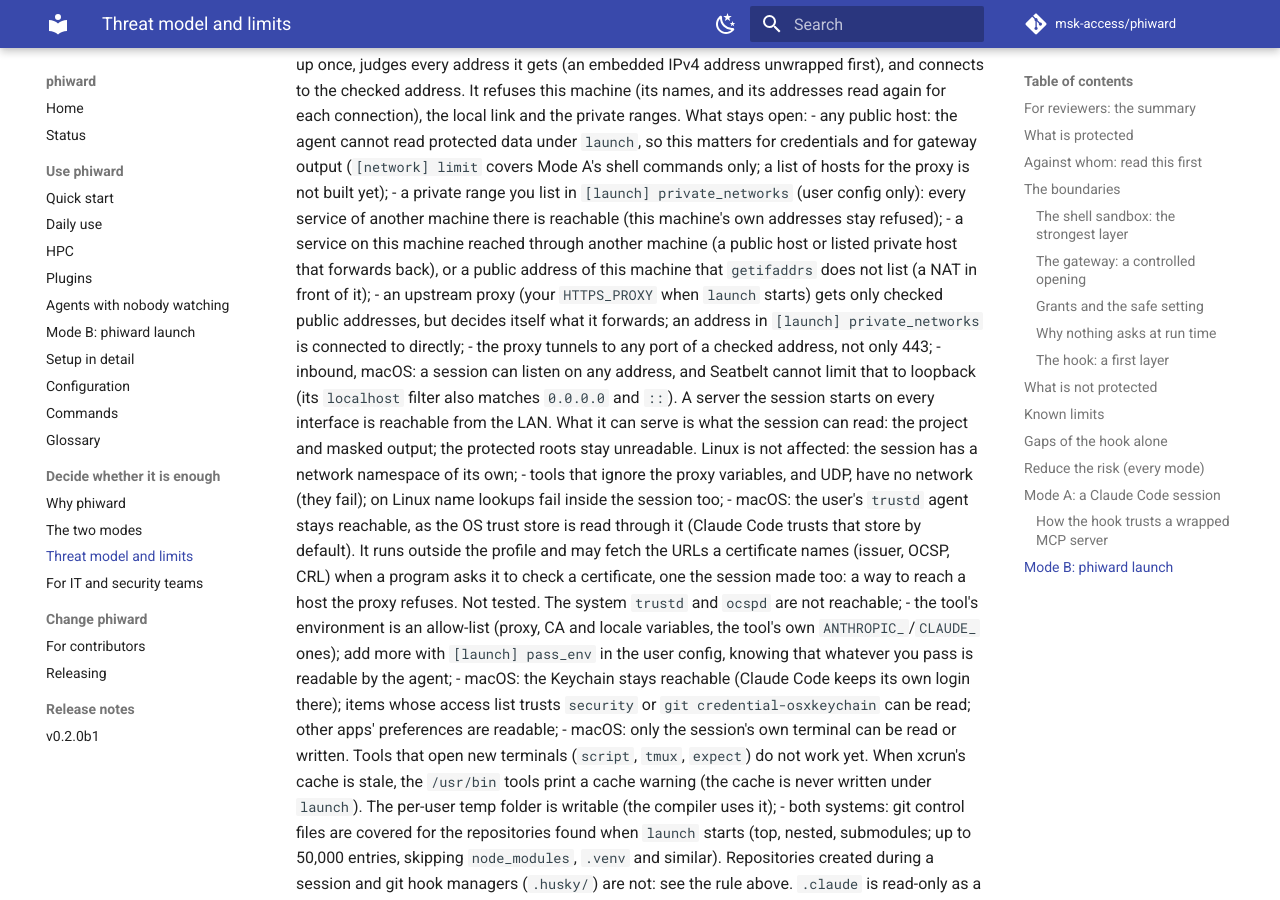
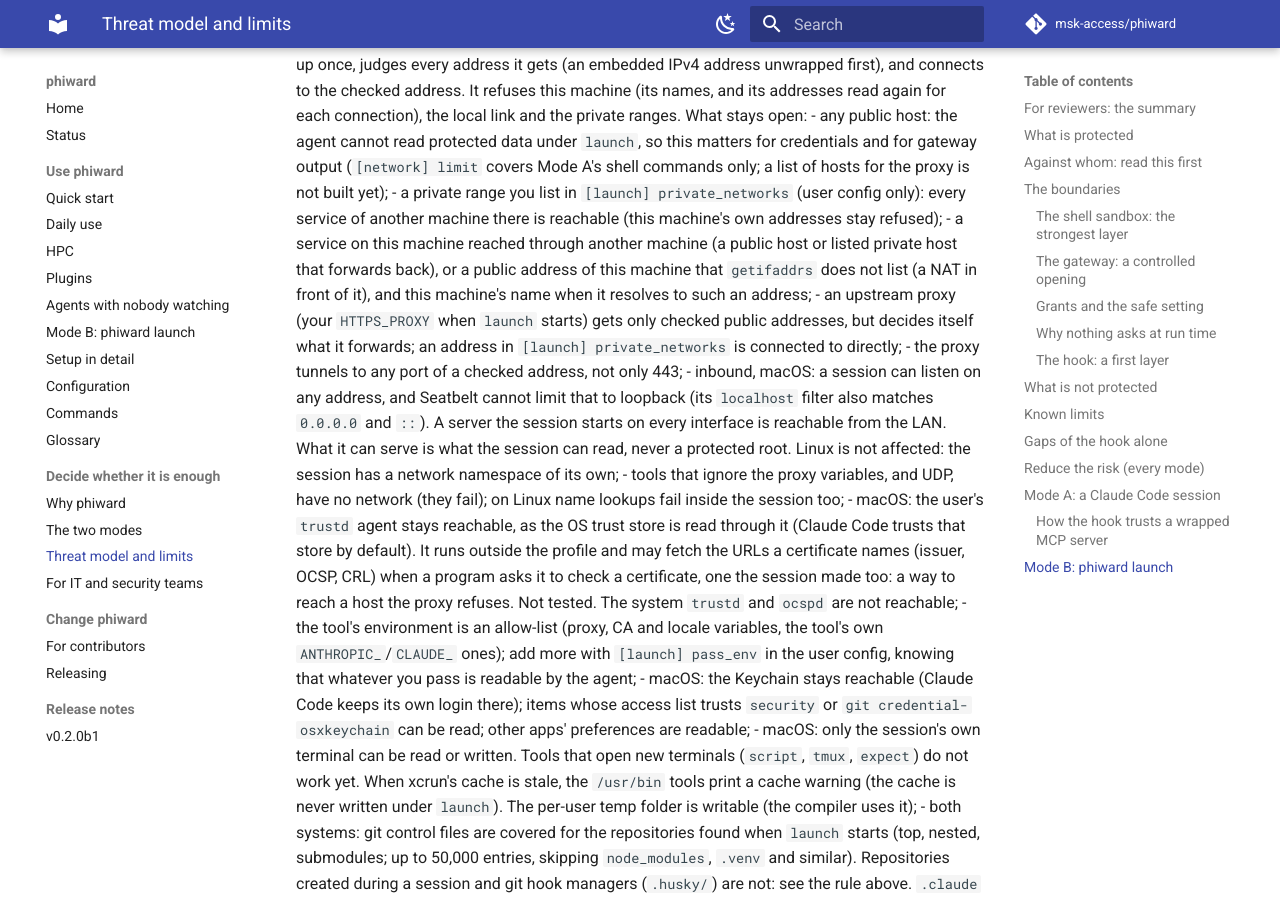
Before and after one commit to msk-access/phiward, an MkDocs documentation site: the page built from docs/threat-model.md, in a window 1280 px wide and 900 px high, scrolled down 32927 px. Built offline with MkDocs 1.6.1 and Material for MkDocs 9.7.7, drawn with Linux system fonts in a browser that asks for light colours; comment, search, counter and statistics services are not loaded; the version menu is left out.

Commit message:
docs(launch): this machine's name behind a NAT; a listening server serves what the session can read
From the review of 8816b85: the dropped name check means this machine's name resolving to an
unlisted NAT or public address is no longer refused, which the NAT limit now names; a server the
session starts can serve whatever the session can read (not only the project and masked output),
never a protected root; the network test's docstring says outbound.

```diff
--- a/docs/threat-model.md
+++ b/docs/threat-model.md
@@ -1232,7 +1232,7 @@ test`), or read the change before you run it outside.
     of another machine there is reachable (this machine's own addresses stay refused);
   - a service on this machine reached through another machine (a public host or listed private
     host that forwards back), or a public address of this machine that `getifaddrs` does not
-    list (a NAT in front of it);
+    list (a NAT in front of it), and this machine's name when it resolves to such an address;
   - an upstream proxy (your `HTTPS_PROXY` when `launch` starts) gets only checked public
     addresses, but decides itself what it forwards; an address in `[launch] private_networks`
     is connected to directly;
@@ -1240,7 +1240,7 @@ test`), or read the change before you run it outside.
   - inbound, macOS: a session can listen on any address, and Seatbelt cannot limit that to
     loopback (its `localhost` filter also matches `0.0.0.0` and `::`). A server the session
     starts on every interface is reachable from the LAN. What it can serve is what the session
-    can read: the project and masked output; the protected roots stay unreadable. Linux is not
+    can read, never a protected root. Linux is not
     affected: the session has a network namespace of its own;
   - tools that ignore the proxy variables, and UDP, have no network (they fail); on Linux name
     lookups fail inside the session too;
```
Also changed, not shown: .agents/decisions.md (+2 -2 lines), 1 other file.
